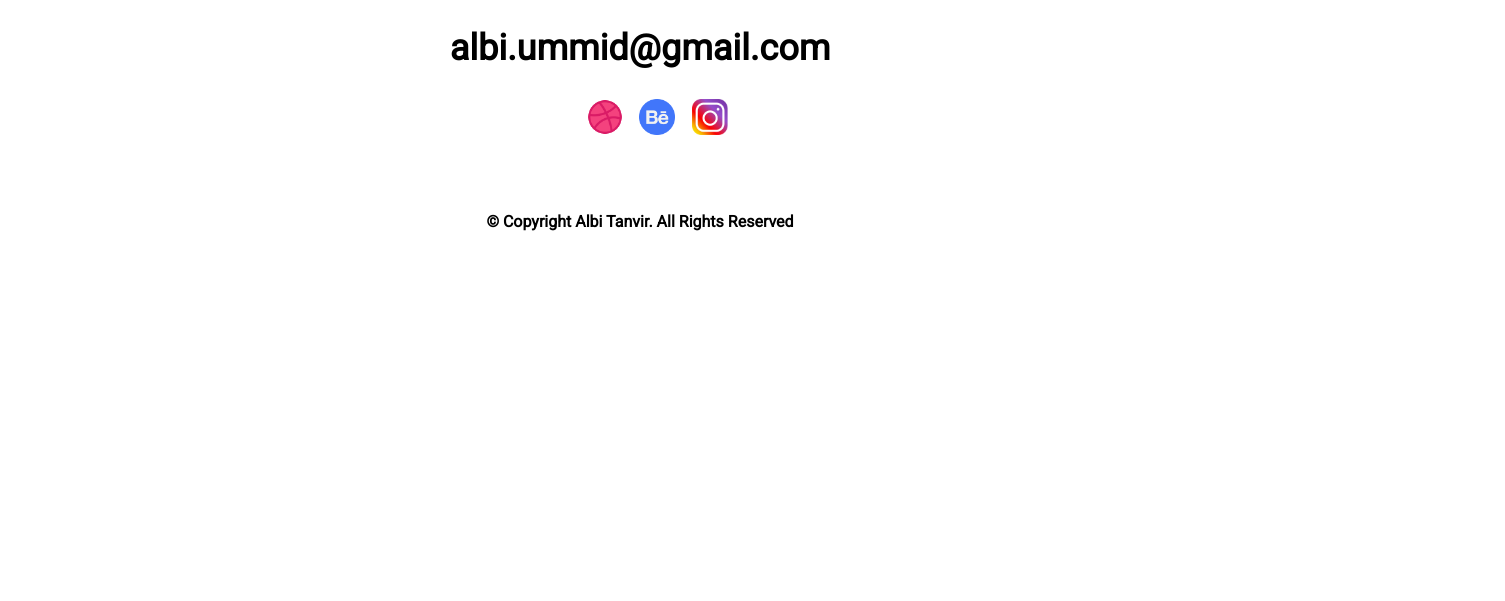
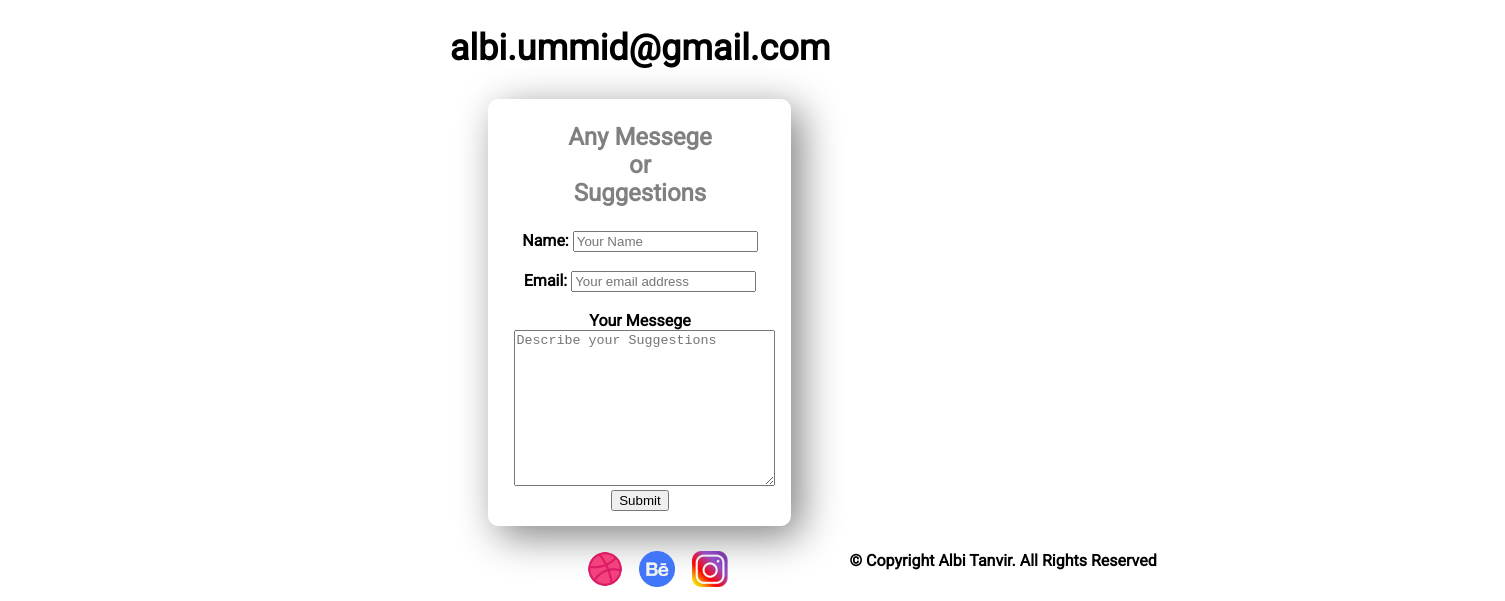
Before and after one commit to albiummid/1st-assignment, a plain HTML site: page index.html in a window 1280 px wide. Shown: the part 2270-2871 px from the top of the page, 1505 px wide, since content can reach past the window. Before the commit the page ends 2532 px from the top, so only its background shows below. Drawn offline with Linux system fonts and the light colour scheme.

Commit message:
new thing added

```diff
--- a/index.html
+++ b/index.html
@@ -86,8 +86,21 @@
 <section>
     <h3 class="bottom-lines">STAY CONNECTED </h3>
     <h2 class="bottom-lines">albi.ummid@gmail.com</h2>
+
 </section>
+<section>
 
+    <div class="connect" id="feedback">
+        <h3 id="connect-title">Any Messege <br> or <br> Suggestions</h3>
+        <b>Name:</b>
+        <input type="text" placeholder="Your Name" required > <br> <br>
+        <b>Email:</b>
+        <input type="email" required placeholder="Your email address"> <br> <br>
+        <b>Your Messege</b> <br>
+        <textarea name="msg" id="messege" cols="30" rows="10" required placeholder="Describe your Suggestions"></textarea> <br>
+        <button>Submit</button>
+        </div>
+</section>
 <section id="bottom-part">
     <div class="bottom-icon">
         <a target="_blank" href=""><img height="36px" width="36px" src="icons/ball.png" alt="ball"></a>
@@ -103,6 +116,7 @@
     </div>
 </section>
 <footer>
+
     <h4 id="footer">
     © Copyright Albi Tanvir. All Rights Reserved</h4>
 </footer>
--- a/style.css
+++ b/style.css
@@ -125,9 +125,32 @@ margin-left: 10px;
     width: 170px;
     margin-left: 45%;
     margin-right: 30%;
+    padding-bottom:25%;
+    padding-right: 60%;
+
 }
 #footer{
     text-align:center;
     padding: 10px 0px;
     margin-top: 5%;
 }
+.connect
+{
+   float: left;
+   width: 20%;
+   margin-left: 38%;
+   margin-right: 42%;
+   box-shadow: 10px 10px 40px gray;
+    border-radius: 10px;
+    text-align: center;
+    padding-bottom: 15px;
+    padding-right: 25px;
+    margin-bottom: 2%;
+
+}
+#feedback{
+    padding-left: 2%;
+}
+#connect-title{
+    text-align: center;
+}
```
